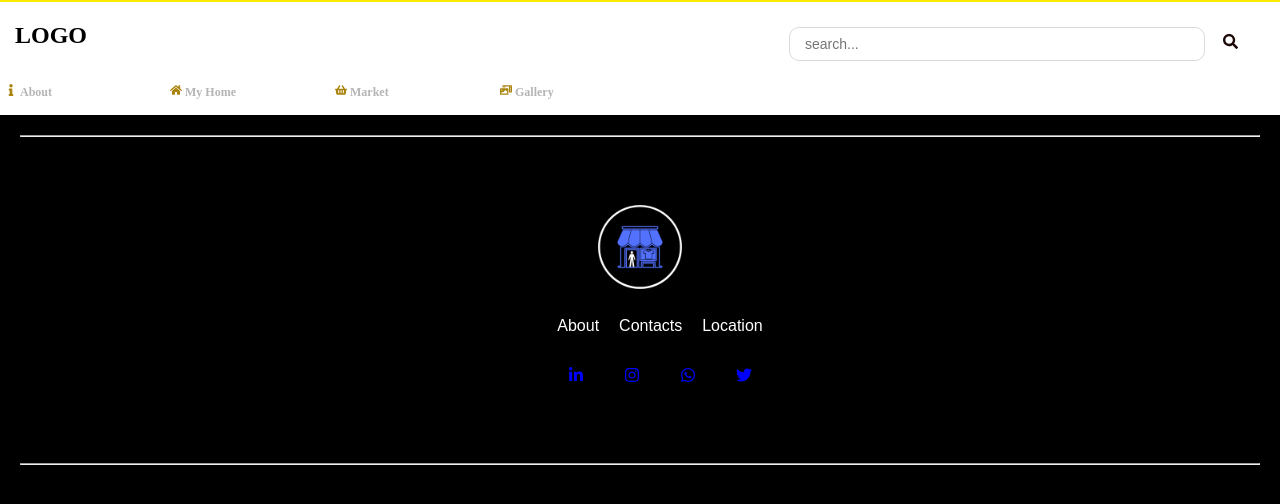
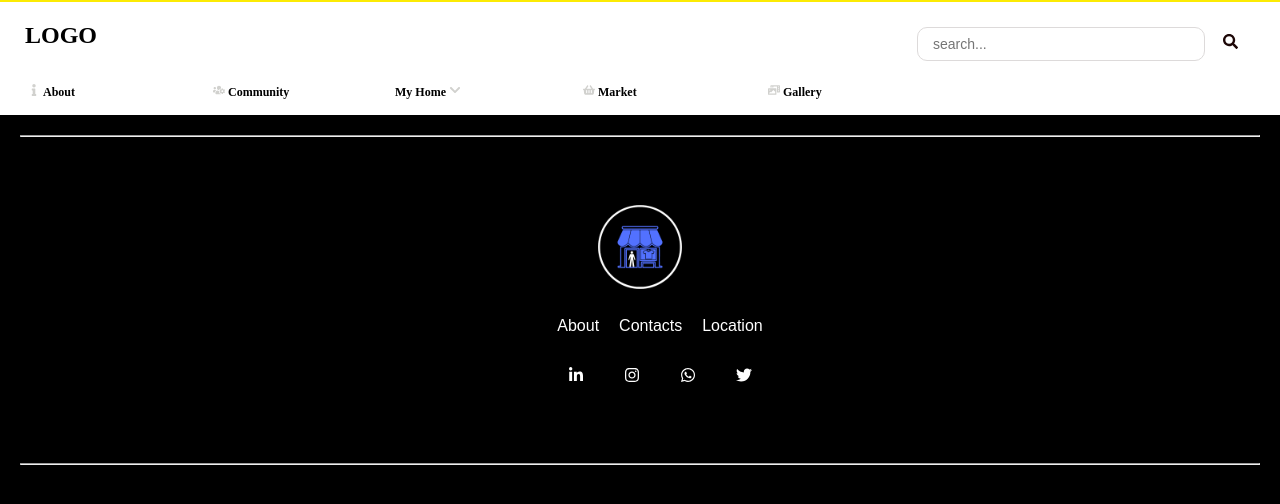
Before and after one commit to ndboy5/fashion_repo_frontend, a React (Create React App) app in the folder project/: page / in a window 1280 px wide. Shown: the top 504 px of the page. Built offline with nearby package versions, Linux system fonts and the light colour scheme.

Commit message:
made some adjustments

```diff
--- a/project/src/components/home/nav.js
+++ b/project/src/components/home/nav.js
@@ -1,10 +1,18 @@
 import styles from "./nav.module.css";
 import {
+  FaArrowDown,
+  FaCaretDown,
+  FaCartArrowDown,
+  FaChartArea,
+  FaChevronDown,
   FaHome,
   FaInfo,
+  FaPersonBooth,
   FaPhotoVideo,
+  FaRegArrowAltCircleDown,
   FaShoppingBasket,
   FaUser,
+  FaUsersCog,
 } from "react-icons/fa";
 
 function Nav() {
@@ -22,9 +30,18 @@ function Nav() {
       <nav className={styles.nav}>
         <a href="#" className={styles.a}>
           <i className={styles.i}>
-            <FaHome />
+            <FaUsersCog />
           </i>
+          Community
+        </a>
+      </nav>
+
+      <nav className={styles.nav}>
+        <a href="#" className={styles.a}>
           My Home
+          <i className={styles.i}>
+            <FaChevronDown />
+          </i>
         </a>
       </nav>
 
--- a/project/src/components/home/nav.module.css
+++ b/project/src/components/home/nav.module.css
@@ -6,17 +6,16 @@
   justify-content: flex-start;
 }
 nav {
-  background-color: #fff;
   color: white;
   height: 2rem;
   margin-top: 2px;
-  padding-left: 5px;
+  padding-left: 25px;
   padding-top: 1rem;
   width: 10rem;
 }
 
 nav a {
-  color: rgb(182, 180, 180);
+  color: #000;
   font-size: 12px;
   font-weight: 600;
   margin: auto;
@@ -24,8 +23,9 @@ nav a {
 }
 
 nav i {
-  color: rgb(168, 132, 12);
+  color: rgb(209, 209, 206);
   font-size: 12px;
   font-weight: 600;
   margin-right: 3px;
+  margin-left: 3px;
 }
--- a/project/src/components/layouts/footer.js
+++ b/project/src/components/layouts/footer.js
@@ -1,6 +1,6 @@
 import styles from "./footer.module.css";
-import {FaInstagram, FaLinkedinIn, FaTwitter} from 'react-icons/fa';
-import {FaWhatsapp} from 'react-icons/fa';
+import { FaInstagram, FaLinkedinIn, FaTwitter } from "react-icons/fa";
+import { FaWhatsapp } from "react-icons/fa";
 function Footer() {
   return (
     <div className={styles.footerContainer}>
@@ -22,16 +22,27 @@ function Footer() {
         <div className={styles.contactMedia}>
           <ul>
             <a href="">
-              <FaLinkedinIn/>
+              <i className={styles.i}>
+                <FaLinkedinIn />
+              </i>
             </a>
+
             <a href="">
-              <FaInstagram/>
+              <i className={styles.i}>
+                <FaInstagram />
+              </i>
             </a>
+
             <a href="">
-              <FaWhatsapp/>
+              <i className={styles.i}>
+                <FaWhatsapp />
+              </i>
             </a>
+
             <a href="">
-              <FaTwitter/>
+              <i className={styles.i}>
+                <FaTwitter />
+              </i>
             </a>
           </ul>
         </div>
--- a/project/src/components/layouts/footer.module.css
+++ b/project/src/components/layouts/footer.module.css
@@ -1,9 +1,9 @@
-footer{
+footer {
   color: white;
   padding: 40px;
 }
 
-.footerContainer{
+.footerContainer {
   background-color: #000;
   margin: "0px";
   color: white;
@@ -11,35 +11,39 @@ footer{
   text-align: center;
 }
 
-hr{
+hr {
   color: white;
   margin: 20px;
 }
 
-.logo img{
+.logo img {
   height: 100px;
   width: 100px;
 }
 
-.footerItems{
+.footerItems {
   display: flex;
   flex-direction: row;
   justify-content: center;
 }
 
-.footerItems a{
+.footerItems a {
   margin: 10px;
   text-decoration: none;
   color: white;
 }
 
-.footerItems a:hover{
+.footerItems a:hover {
   color: blue;
 }
 
-.contactMedia a{
+.contactMedia a {
   height: 40px;
   width: 40px;
   margin: 20px;
   color: blue;
 }
+
+i {
+  color: white;
+}
--- a/project/src/components/layouts/header.module.css
+++ b/project/src/components/layouts/header.module.css
@@ -20,7 +20,7 @@ header {
   border-radius: 20px;
   height: 100px;
   color: #000;
-  margin-left: 15px;
+  margin-left: 25px;
   margin-top: 2px;
   width: 100px;
 }
@@ -55,5 +55,5 @@ header {
   margin-top: 25px;
   padding: 15px;
   transition: width 0.3s ease;
-  width: 30vw;
+  width: 20vw;
 }
```
